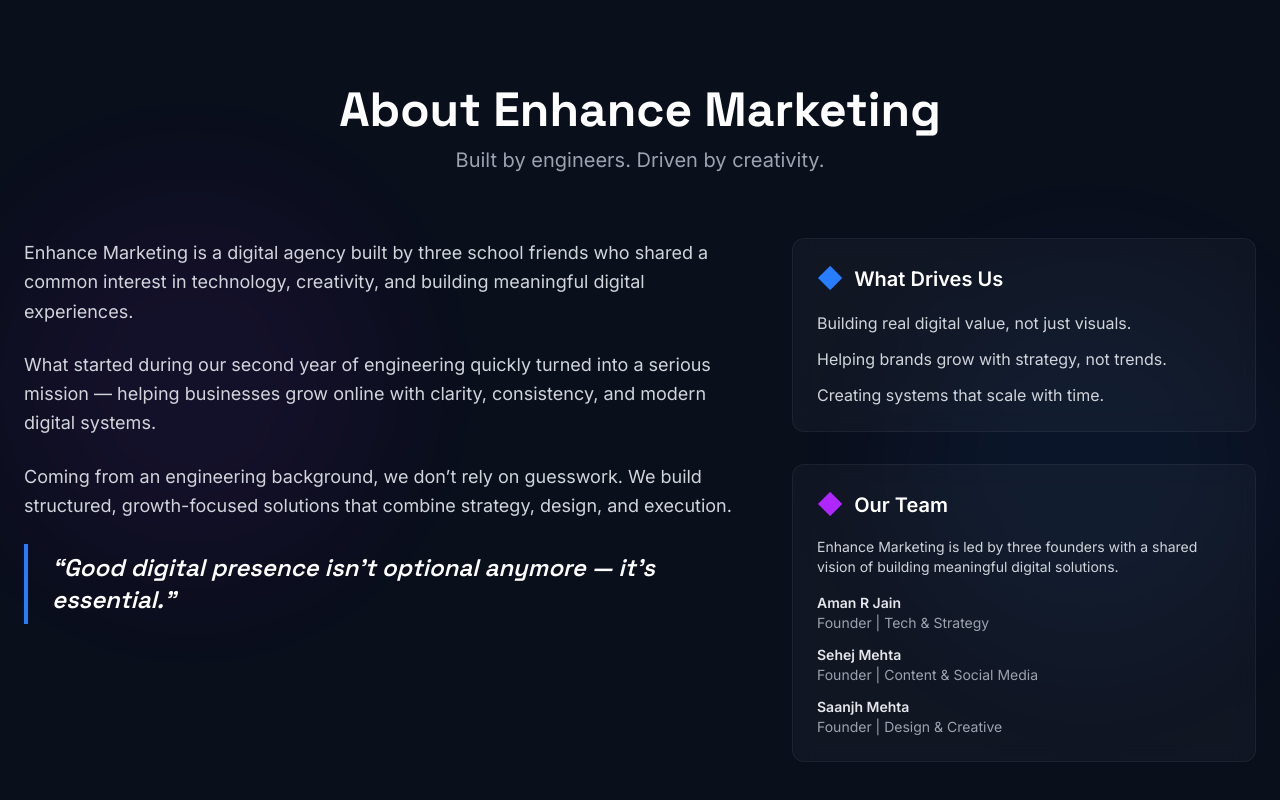
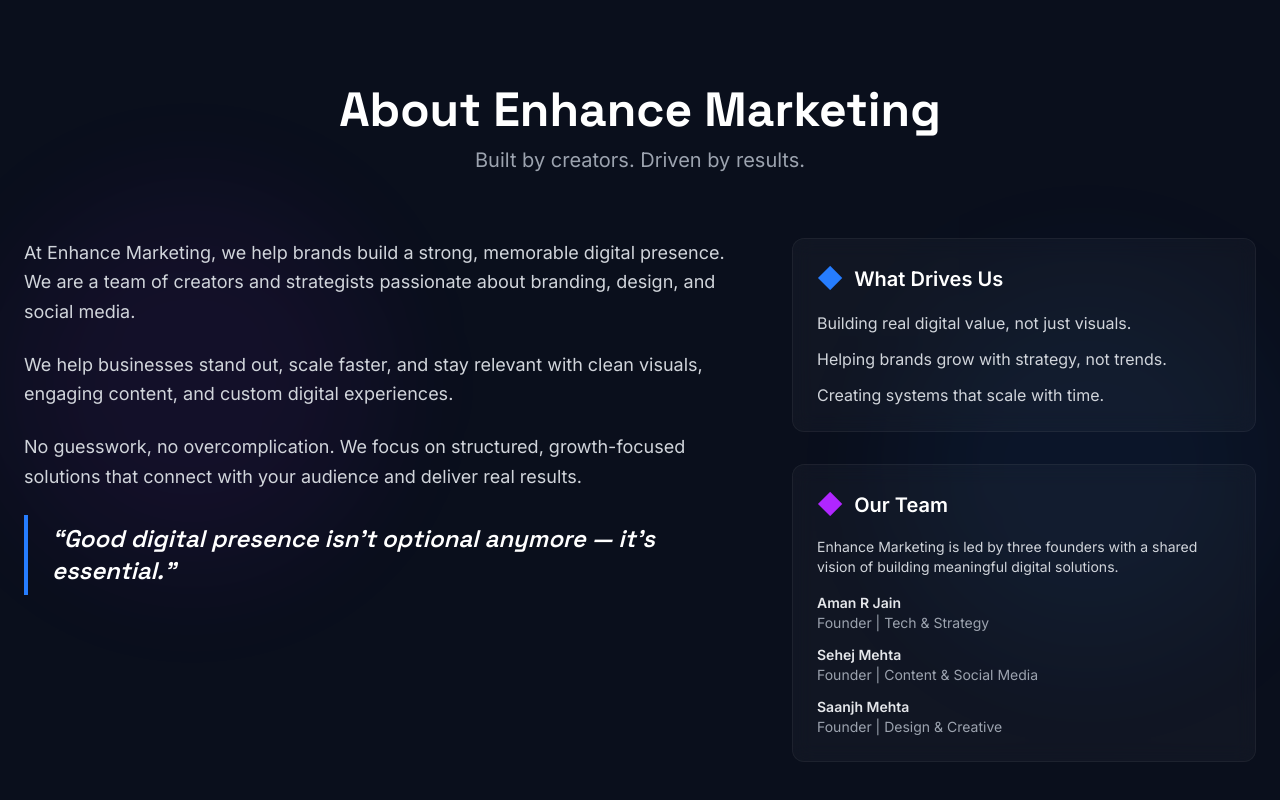
Before and after one commit to amanjain125/novadigital, a React (Vite) app: page / in a window 1280 px wide. Shown: the part 1040-1840 px from the top of the page. Built offline with nearby package versions, Linux system fonts and the light colour scheme.

Commit message:
Update About Us description to be casual and match new team

```diff
--- a/src/components/About.tsx
+++ b/src/components/About.tsx
@@ -35,7 +35,7 @@ export const About = () => {
           className="text-center mb-16"
         >
           <motion.h2 variants={itemVariants} className="text-3xl md:text-5xl font-display font-bold mb-3 text-white">About Enhance Marketing</motion.h2>
-          <motion.p variants={itemVariants} className="text-lg md:text-xl text-gray-400">Built by engineers. Driven by creativity.</motion.p>
+          <motion.p variants={itemVariants} className="text-lg md:text-xl text-gray-400">Built by creators. Driven by results.</motion.p>
         </motion.div>
 
         <motion.div
@@ -48,13 +48,13 @@ export const About = () => {
           {/* Left Column: Story */}
           <motion.div variants={itemVariants} className="md:col-span-3 space-y-6 text-gray-300 text-lg leading-relaxed">
             <p>
-              Enhance Marketing is a digital agency built by three school friends who shared a common interest in technology, creativity, and building meaningful digital experiences.
+              At Enhance Marketing, we help brands build a strong, memorable digital presence. We are a team of creators and strategists passionate about branding, design, and social media.
             </p>
             <p>
-              What started during our second year of engineering quickly turned into a serious mission — helping businesses grow online with clarity, consistency, and modern digital systems.
+              We help businesses stand out, scale faster, and stay relevant with clean visuals, engaging content, and custom digital experiences.
             </p>
             <p>
-              Coming from an engineering background, we don’t rely on guesswork. We build structured, growth-focused solutions that combine strategy, design, and execution.
+              No guesswork, no overcomplication. We focus on structured, growth-focused solutions that connect with your audience and deliver real results.
             </p>
             <p className="font-display text-2xl text-white font-semibold italic border-l-4 border-neon-blue pl-6 py-2">
               “Good digital presence isn’t optional anymore — it’s essential.”
```
